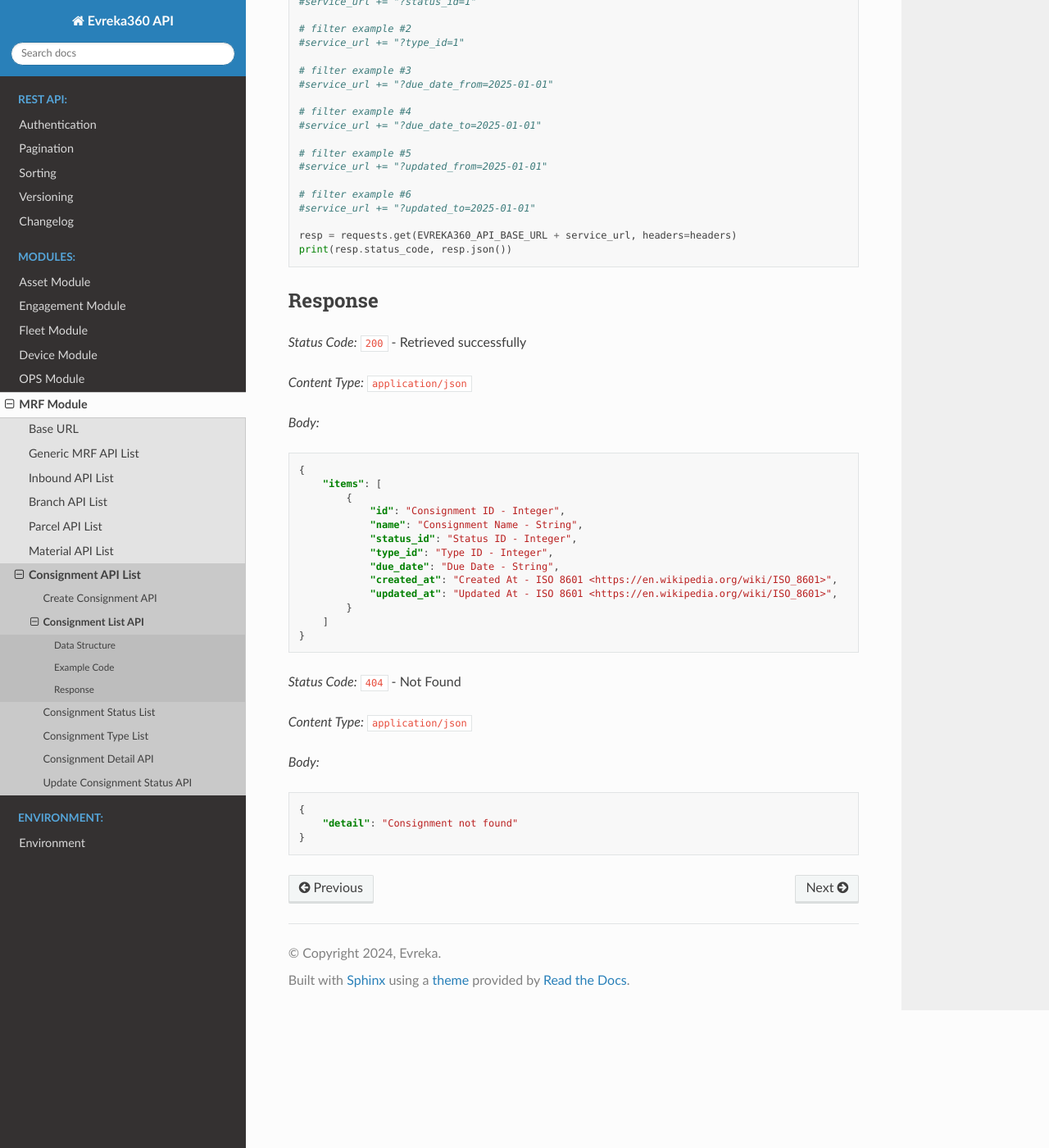
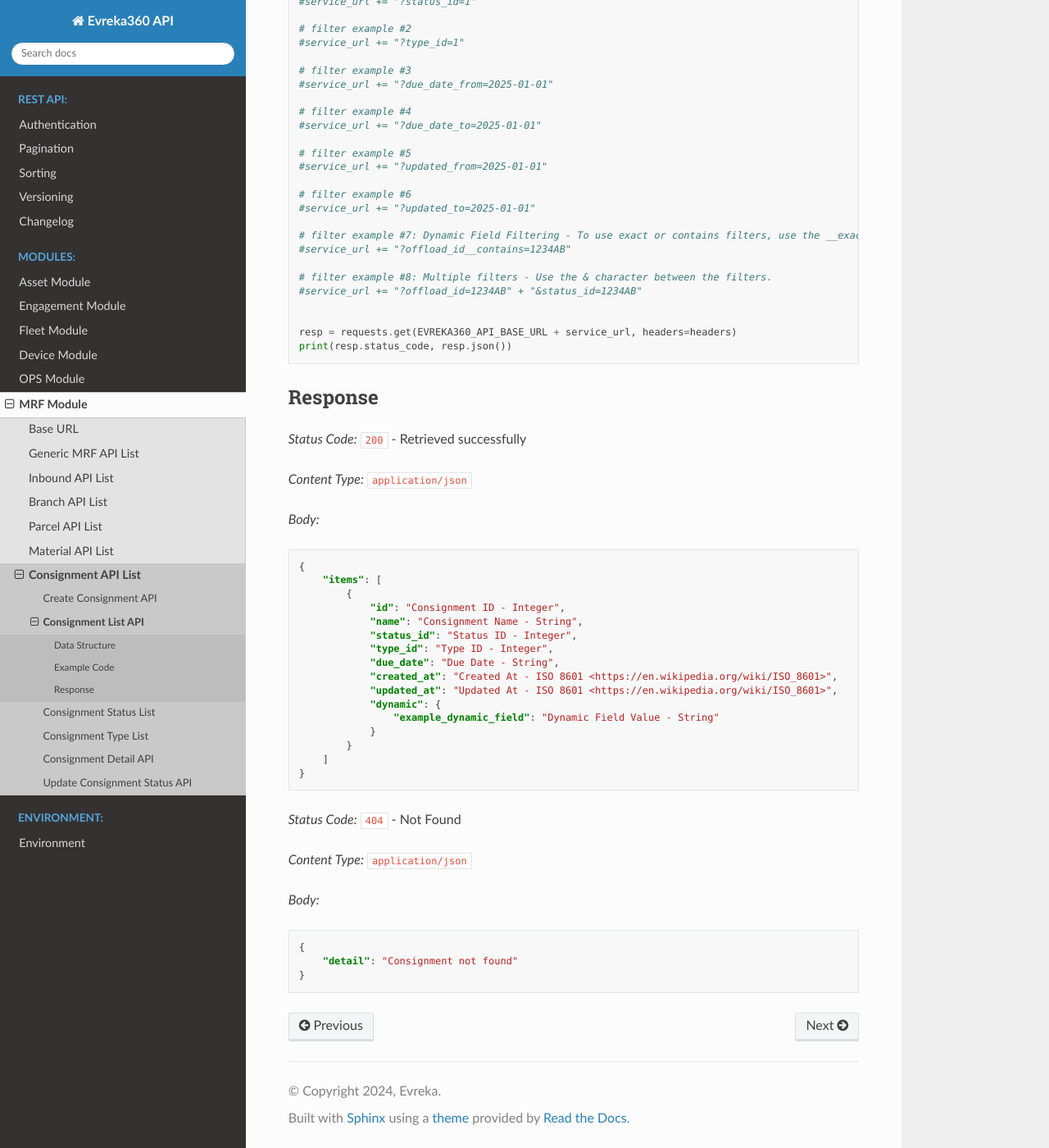
Before and after one commit to evrekadev/evreka-api-doc, a Sphinx documentation site: the page built from source/mrf/consignment/list.rst, in a window 1280 px wide and 1400 px high, scrolled down 858 px. Shown: the whole window at 82% size. Built offline with Sphinx 7.4.7 and the Read the Docs theme 3.1.0, drawn with Linux system fonts in a browser that asks for light colours.

Commit message:
E360-20272: Consignment Improvement

```diff
--- a/source/mrf/consignment/list.rst
+++ b/source/mrf/consignment/list.rst
@@ -69,6 +69,13 @@ Example Code
     # filter example #6
     #service_url += "?updated_to=2025-01-01"
 
+    # filter example #7: Dynamic Field Filtering - To use exact or contains filters, use the __exact or __contains modifier. If not specified, the default is contains.
+    #service_url += "?offload_id__contains=1234AB"
+
+    # filter example #8: Multiple filters - Use the & character between the filters.
+    #service_url += "?offload_id=1234AB" + "&status_id=1234AB"
+
+
     resp = requests.get(EVREKA360_API_BASE_URL + service_url, headers=headers)
     print(resp.status_code, resp.json())
 
@@ -94,6 +101,9 @@ Response
                 "due_date": "Due Date - String",
                 "created_at": "Created At - ISO 8601 <https://en.wikipedia.org/wiki/ISO_8601>",
                 "updated_at": "Updated At - ISO 8601 <https://en.wikipedia.org/wiki/ISO_8601>",
+                "dynamic": {
+                    "example_dynamic_field": "Dynamic Field Value - String"
+                }
             }
         ]
     }
```
